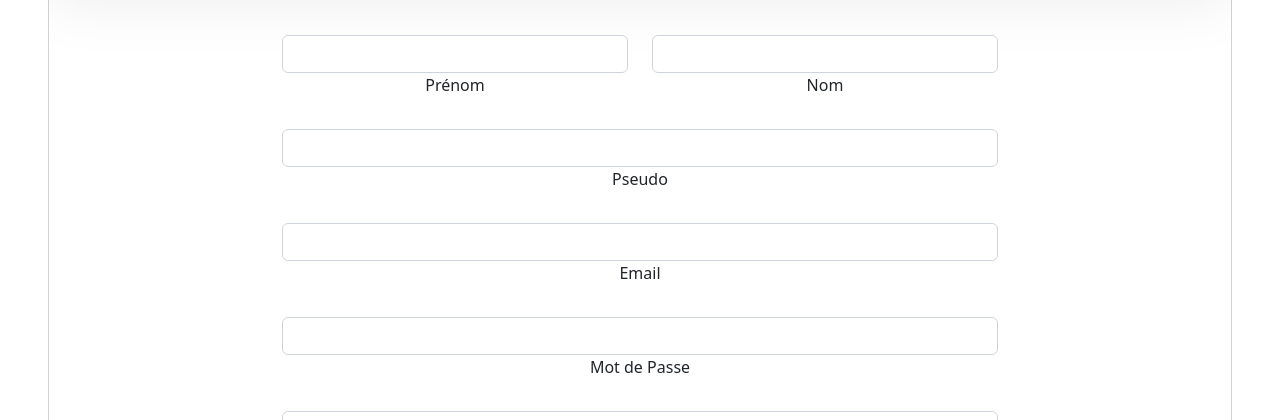
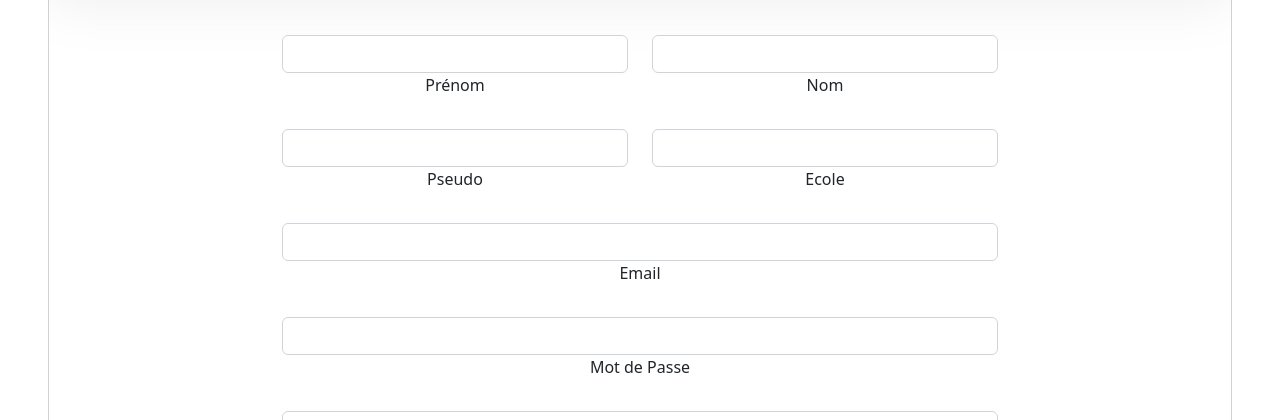
Before and after one commit to chermeux/INTech, a Django app: page /User/signup/ in a window 1280 px wide. Shown: the part 308-728 px from the top of the page. Run offline with Django 4.2, Linux system fonts and the light colour scheme.

Commit message:
systeme de connexion

```diff
--- a/src/User/models.py
+++ b/src/User/models.py
@@ -9,4 +9,4 @@ class infoMembreINTech(models.Model):
     ValidationCompte = models.BooleanField(default=False)
 
     def __str__(self):
-        return self.mail
+        return self.role
--- a/src/templates/User/signin.html
+++ b/src/templates/User/signin.html
@@ -25,13 +25,13 @@
 
             <!-- Email input -->
             <div class="form-outline mb-4">
-              <input type="email" id="form3Example3" class="form-control" />
+              <input type="email" id="form3Example3" name="mail" class="form-control" />
               <label class="form-label" for="form3Example3">Email</label>
             </div>
 
             <!-- Password input -->
             <div class="form-outline mb-4">
-              <input type="password" id="form3Example4" class="form-control" />
+              <input type="password" id="form3Example4" name="mdp" class="form-control" />
               <label class="form-label" for="form3Example4">Mot de Passe</label>
             </div>
 
--- a/src/templates/User/signout.html
+++ /dev/null
@@ -1,5 +0,0 @@
-{% extends 'main.html'%}
-
-{% block bodymainPage %}
-
-{% endblock %}
--- a/src/templates/User/signup.html
+++ b/src/templates/User/signup.html
@@ -21,41 +21,52 @@
       <div class="row d-flex justify-content-center">
         <div class="col-lg-8">
           <h2 class="fw-bold mb-5">Inscription</h2>
-          <form>
+          <form method="post" action=".">
+            {% csrf_token %}
             <!-- 2 column grid layout with text inputs for the first and last names -->
             <div class="row">
               <div class="col-md-6 mb-4">
                 <div class="form-outline">
-                  <input type="text" id="form3Example1" class="form-control" />
+                  <input type="text" name="Prenom" id="form3Example1" class="form-control" />
                   <label class="form-label" for="form3Example1">Prénom</label>
                 </div>
               </div>
               <div class="col-md-6 mb-4">
                 <div class="form-outline">
-                  <input type="text" id="form3Example2" class="form-control" />
+                  <input type="text" name="Nom" id="form3Example2" class="form-control" />
                   <label class="form-label" for="form3Example2">Nom</label>
                 </div>
               </div>
             </div>
-            <div class="form-outline mb-4">
-              <input type="email" class="form-control" />
-              <label class="form-label" for="form3Example3">Pseudo</label>
+            <div class="row">
+              <div class="col-md-6 mb-4">
+                <div class="form-outline">
+                  <input type="text" name="Pseudo" class="form-control" />
+                  <label class="form-label" for="form3Example1">Pseudo</label>
+                </div>
+              </div>
+              <div class="col-md-6 mb-4">
+                <div class="form-outline">
+                  <input type="text" name="Ecole" class="form-control" />
+                  <label class="form-label" for="form3Example2">Ecole</label>
+                </div>
+              </div>
             </div>
 
             <!-- Email input -->
             <div class="form-outline mb-4">
-              <input type="email" id="form3Example3" class="form-control" />
+              <input type="email" name="mail" id="form3Example3" class="form-control" />
               <label class="form-label" for="form3Example3">Email</label>
             </div>
 
             <!-- Password input -->
             <div class="form-outline mb-4">
-              <input type="password" id="form3Example4" class="form-control" />
+              <input type="password" name="mdp1" id="form3Example4" class="form-control" />
               <label class="form-label" for="form3Example4">Mot de Passe</label>
             </div>
             <!-- Password input -->
             <div class="form-outline mb-4">
-              <input type="password" class="form-control" />
+              <input type="password" name="mdp2" class="form-control" />
               <label class="form-label" for="form3Example4">Confirmation de Mot de Passe</label>
             </div>
 
```
Also changed, not shown: src/db.sqlite3.
